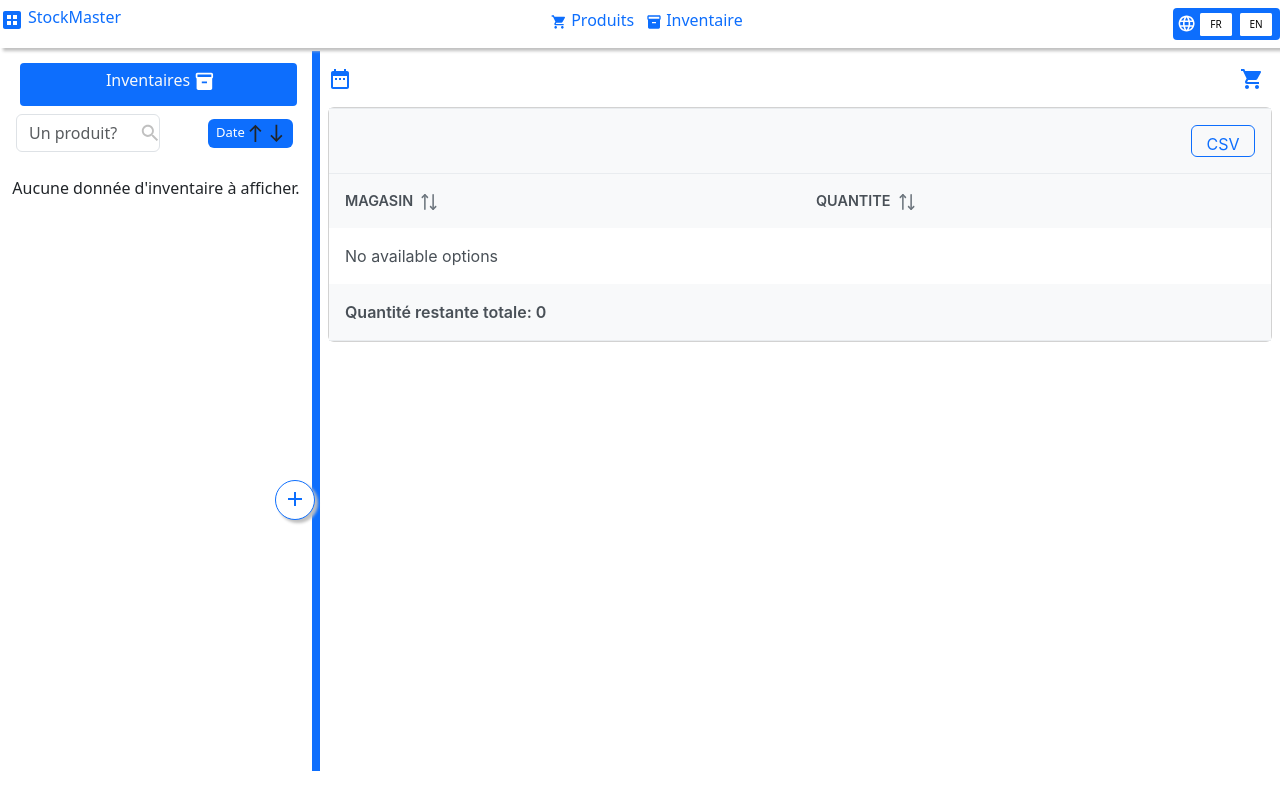
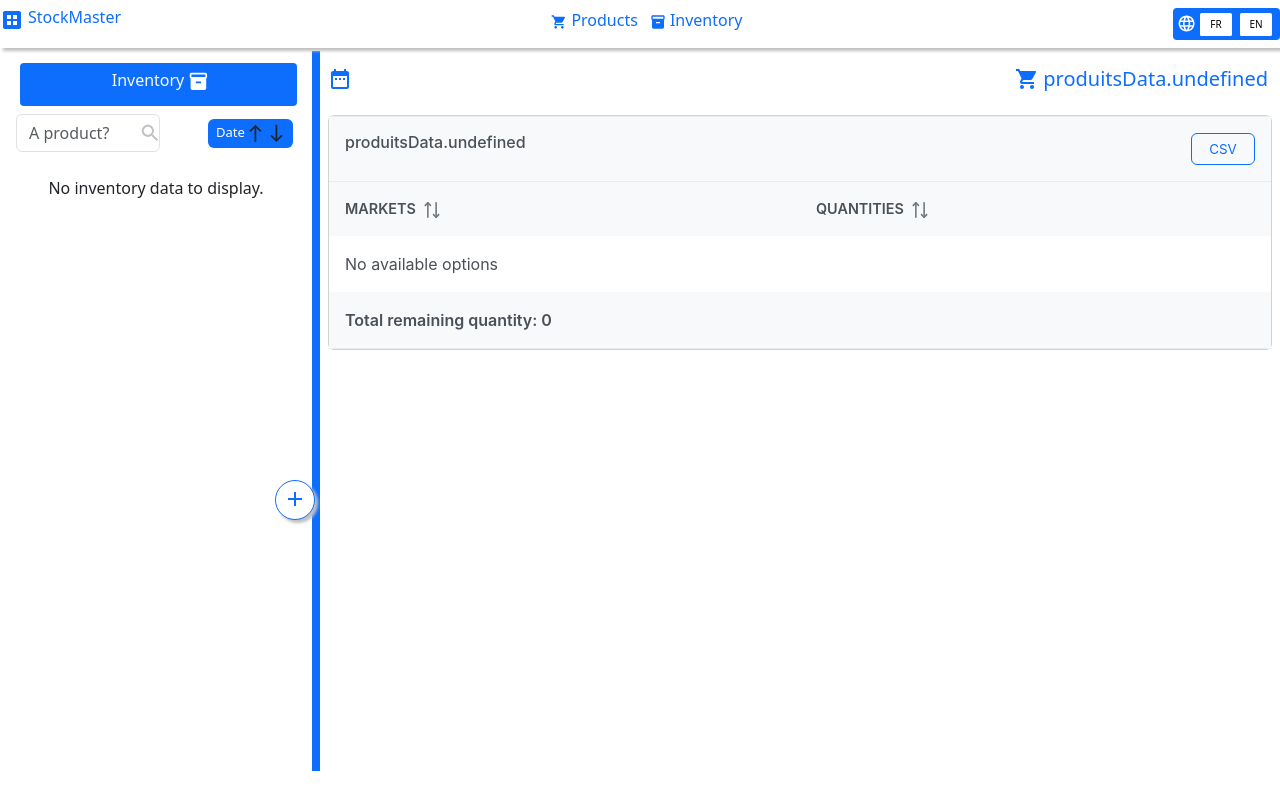
Before and after one commit to OziasMelchisedeck/evoSoftInventory, a React (Create React App) app: page /inventaire in a window 1280 px wide. Built offline with nearby package versions, Linux system fonts and the light colour scheme.

Commit message:
mise en place de l'internationalisation et correction des interfaces

```diff
--- a/src/App.tsx
+++ b/src/App.tsx
@@ -3,6 +3,7 @@ import './App.css';
 import StoreIcon from '@mui/icons-material/Store';
 import DriveFileRenameOutlineIcon from '@mui/icons-material/DriveFileRenameOutline';
 import LocationOnIcon from '@mui/icons-material/LocationOn';
+import { useTranslation } from 'react-i18next';
 
 //interface entité magasin
 interface Magasin{
@@ -16,18 +17,19 @@ const magasinsList: Magasin[] = magasins;
 
 
 function App() {
+  const { t, i18n } = useTranslation();
   // localStorage.removeItem("inventaires"); //pour reinitialiser le stockage des inventaires
   return (
   <div className='app text-center'>
     <span className='text-primary h5 mt-4 mx-2'>{magasinsList.length}</span>
-    <span className='text-primary h5 mt-4'>Magasins</span>
+    <span className='text-primary h5 mt-4'>{t('app.title')}</span>
     <div className="contenu d-flex justify-content-evenly mt-3">
        {magasinsList.map((magasin) =>(
         <div key={magasin.id} className='d-flex flex-column align-items-center col-12 col-md-3 magasin'>
           <StoreIcon style={{fontSize: '10rem', fill: 'var(--principal-color)' }}/>
           <div className='d-flex'>
             <DriveFileRenameOutlineIcon style={{fontSize: '1.2rem', fill: 'black' }}/>
-            <span className='h6'>{magasin.nom}</span>
+            <span className='h6'>{t(`magasin.${magasin.nom}`)}</span>
           </div>
           <div className='d-flex'>
             <LocationOnIcon style={{fontSize: '1.2rem', fill: 'black' }}/>
--- a/src/components/nav-bar/inventaire-form/form.tsx
+++ b/src/components/nav-bar/inventaire-form/form.tsx
@@ -10,6 +10,7 @@ import {TextField,MenuItem} from '@mui/material';
 import produits from '../../../data/produits';
 import magasins from '../../../data/magasin';
 import { useNavigate } from 'react-router-dom';
+import { useTranslation } from 'react-i18next';
 
 
 interface Inventaire{
@@ -34,6 +35,7 @@ const magasinsList: Magasin[] = magasins;
 const produitsList :Produit[] = produits;
 
 function Formulaire(){
+    const { t, i18n } = useTranslation();
     function getCurrentDate() { //obtenir la date du jour
     const dateOfToday = new Date();
     const year = dateOfToday.getFullYear();
@@ -90,6 +92,7 @@ function Formulaire(){
         setInventaires(inventaires);
         localStorage.setItem('inventaires',JSON.stringify(inventaires))
         setOpen(true);
+        setError(false);
      }
      else{
         setError(true)
@@ -113,8 +116,7 @@ function Formulaire(){
                   <CloseIcon fontSize="inherit" />
                 </IconButton>
               }
-            >
-                        Inventaire ajouté avec success!
+            >{t('addInventaire.alertSuccessMessage')}
             </Alert>
             </Collapse>
 
@@ -132,13 +134,12 @@ function Formulaire(){
                   <CloseIcon fontSize="inherit" />
                 </IconButton>
               }
-            >
-                        Formulaire incorrect! Vérifier que les stocks sont renseignés!
+            >{t('addInventaire.alertErrorMessage')}
             </Alert>
             </Collapse>
-            <span className='text-primary h6 my-2'>Nouvel Inventaire</span>
+            <span className='text-primary h6 my-2'>{t("addInventaire.titlePage")}</span>
             <form className='d-flex flex-column p-3 form-contain'>
-                <div className='text-center my-3'><span className='text-primary p-2 h6 title'>Informations du produit</span></div>
+                <div className='text-center my-3'><span className='text-primary p-2 h6 title'>{t("addInventaire.infoTitle")}</span></div>
                 <div className='d-flex justify-content-between align-items-center'>
                 <label htmlFor="date">Date</label>
                 <TextField
@@ -152,21 +153,21 @@ function Formulaire(){
                     />
                 </div>
                 <div className='d-flex justify-content-between  align-items-center'>
-                    <label htmlFor="produit">Produit</label>
+                    <label htmlFor="produit">{t("addInventaire.produit")}</label>
                     <Select className='control m-1'
                         value={produitId}
                         onChange={(e) => setProduitId(e.target.value)}
                         required>
                         {produitsList.map((produit) => (
-                            <MenuItem key={produit.id} value={produit.id}>{produit.nom}</MenuItem>
+                            <MenuItem key={produit.id} value={produit.id}>{t(`produitsData.${produit.nom}`)}</MenuItem>
                         ))}
                     </Select>
                 </div>
-                <div className='text-center my-3'><span className='text-primary h6 title p-2'>Stock en magasin</span></div>
+                <div className='text-center my-3'><span className='text-primary h6 title p-2'>{t("addInventaire.magasinTitle")}</span></div>
                 <div className='d-flex justify-content-between align-items-center'>
                     {magasinsList.map((magasin)=>(
                         <div key={magasin.id} className='d-flex flex-column'>
-                            <label>{magasin.nom}</label>
+                            <label>{t(`magasin.${magasin.nom}`)}</label>
                             <TextField
                                 className='m-1'
                                 disabled
@@ -174,7 +175,7 @@ function Formulaire(){
                             />
                             <TextField
                                 className='m-1'
-                                label="quantite"
+                                label={t("addInventaire.quantite")}
                                 variant="outlined"
                                 type="number"
                                 value={stock[magasin.id] || ''}
@@ -186,14 +187,14 @@ function Formulaire(){
                                 }
                                 required
                             />
-                            {error && <span className="text-danger">*Champ invalide(vide ou négatif)</span>}
+                            {error && <span className="text-danger">{t('addInventaire.errorMessage')}</span>}
                         </div>
                     ))}
                 </div>
                 <div className='d-flex justify-content-center'>
                     <button onClick={(e) =>{e.preventDefault(); submit()}} className='d-flex btn btn-primary align-items-center justify-content-center add my-3'>
-                        <span className='mx-1 h6'>Ajouter</span>
-                        <Inventory2Icon className='mx-1' style={{ cursor:'pointer', fontSize: '1.2rem', fill: 'white' }}/>
+                        <span className='mx-1 h6'>{t("addInventaire.ajoutBouton")}</span>
+                        <Inventory2Icon className='mx-1 mb-1' style={{ cursor:'pointer', fontSize: '1.2rem', fill: 'white' }}/>
                     </button>
                 </div>
             </form>
--- a/src/components/nav-bar/nav.tsx
+++ b/src/components/nav-bar/nav.tsx
@@ -4,8 +4,15 @@ import { Link } from 'react-router-dom';
 import Inventory2Icon from '@mui/icons-material/Inventory2';
 import LocalGroceryStoreIcon from '@mui/icons-material/LocalGroceryStore';
 import LanguageIcon from '@mui/icons-material/Language';
+import { useTranslation } from 'react-i18next';
 
 function Nav(){
+    const { t, i18n } = useTranslation();
+
+    function changeLanguage(lng : string){
+        i18n.changeLanguage(lng);
+    }
+
     return (
         <nav className='d-flex py-2 navi justify-content-between'>
             <Link to='' className='d-flex titre link'>
@@ -15,17 +22,17 @@ function Nav(){
             <div className='d-flex'>
                 <Link to='/produits' className='link mx-1'>
                     <LocalGroceryStoreIcon style={{ cursor:'pointer', fontSize: '1rem', fill: 'var(--principal-color)' }}/>
-                    <span className='h6 text-primary mx-1'>Produits</span>
+                    <span className='h6 text-primary mx-1'>{t('navbar.produits')}</span>
                 </Link>
                 <Link to='/inventaire' className='link mx-1'>
                     <Inventory2Icon style={{ cursor:'pointer', fontSize: '1rem', fill: 'var(--principal-color)' }}/>
-                    <span className='h6 text-primary mx-1'>Inventaire</span>
+                    <span className='h6 text-primary mx-1'>{t('navbar.inventaire')}</span>
                 </Link>
             </div>
             <div className='d-flex bg-primary p-1 rounded-1 align-items-center'>
             <LanguageIcon style={{ cursor:'pointer', fontSize: '1.2rem', fill: 'white' }}/>
-                <button className='p-1 mx-1'>FR</button>
-                <button className='p-1 mx-1'>EN</button>
+                <button onClick={() => changeLanguage('fr')} className='p-1 mx-1'>FR</button>
+                <button onClick={() => changeLanguage('en')} className='p-1 mx-1'>EN</button>
             </div>
         </nav>
     )
--- /dev/null
+++ b/src/i18n.js
@@ -0,0 +1,113 @@
+import i18n from "i18next";
+import { initReactI18next } from "react-i18next";
+
+// the translations
+// (tip move them in a JSON file and import them,
+// or even better, manage them separated from your code: https://react.i18next.com/guides/multiple-translation-files)
+const resources = {
+  en: {
+    translation: {
+      "navbar":{
+        "produits":"Products",
+        "inventaire":"Inventory"
+      },
+      "app":{
+        "title":"Markets"
+      },
+      "produits":{
+        "title":"Products"
+      },
+      "inventaire":{
+        "title":"Inventory",
+        "searchPlaceholder":"A product?",
+        "messageEmptyMenu":"No inventory data to display.",
+        "footerTable":"Total remaining quantity:",
+    },
+    "magasin":{
+        "Le Mercunien":"The Mercunien",
+        "Le Bourgeois":"The Bourgeois",
+        "Le Venusien":"The Venusien",
+        "nom":"Markets",
+        "quantite":"Quantities"
+    },
+    "produitsData":{
+        "Pantalon":"Pant",
+        "T-Shirt":"T-Shirt",
+        "Bluson":"Jacket",
+        "Tennis":"Sneakers",
+        "Casquette":"Cap"
+    },
+    "addInventaire":{
+        "titlePage":"New Inventory",
+        "infoTitle":"Product Informations",
+        "magasinTitle":"In-store stock",
+        "ajoutBouton" :"Add",
+        "produit":"Product",
+        "quantite":"quantity",
+        "errorMessage":"*Invalid field (empty or negative)",
+        "alertErrorMessage":"Incorrect form! Please check that the stock information is correctly filled out.",
+        "alertSuccessMessage":"Inventory added successfully!"
+    }
+    }
+  },
+  fr: {
+    translation: {
+        "navbar":{
+            "produits":"Produits",
+            "inventaire":"Inventaire"
+          },
+        "app":{
+            "title":"Magasins"
+          },
+        "produits":{
+            "title":"Produits"
+        },
+        "inventaire":{
+            "title":"Inventaire",
+            "searchPlaceholder":"Un produit?",
+            "messageEmptyMenu":"Aucune donnée d'inventaire à afficher.",
+            "footerTable":"Quantité restante totale:"
+        },
+        "magasin":{
+            "Le Mercunien":"Le Mercunien",
+            "Le Bourgeois":"Le Bourgeois",
+            "Le Venusien":"Le Venusien",
+            "nom":"Magasins",
+            "quantite":"Quantités"
+        },
+        "produitsData":{
+            "Pantalon":"Pantalon",
+            "T-Shirt":"T-Shirt",
+            "Bluson":"Bluson",
+            "Tennis":"Tennis",
+            "Casquette":"Casquette"
+        },
+        "addInventaire":{
+            "titlePage":"Nouvel Inventaire",
+            "infoTitle":"Informations du produit",
+            "magasinTitle":"Stock en magasin",
+            "ajoutBouton" :"Ajouter",
+            "produit":"Produit",
+            "quantite":"quantité",
+            "errorMessage":"*Champ invalide(vide ou négatif)",
+            "alertErrorMessage":"Formulaire incorrect! Vérifier que les stocks sont bien renseignés!",
+            "alertSuccessMessage":"Inventaire ajouté avec success!",
+        }
+    }
+  }
+};
+
+i18n
+  .use(initReactI18next) // passes i18n down to react-i18next
+  .init({
+    resources,
+    lng: "en", // language to use, more information here: https://www.i18next.com/overview/configuration-options#languages-namespaces-resources
+    // you can use the i18n.changeLanguage function to change the language manually: https://www.i18next.com/overview/api#changelanguage
+    // if you're using a language detector, do not define the lng option
+
+    interpolation: {
+      escapeValue: false // react already safes from xss
+    }
+  });
+
+  export default i18n;
--- a/src/index.tsx
+++ b/src/index.tsx
@@ -14,6 +14,7 @@ import {BrowserRouter as Router, Route, Routes } from 'react-router-dom';
 import ProductPage from './pages/products-page/productPage';
 import InventairePage from './pages/inventaire-page/inventaire';
 import Formulaire from './components/nav-bar/inventaire-form/form';
+import './i18n';
 
 
 const root = ReactDOM.createRoot(
--- a/src/pages/inventaire-page/inventaire.css
+++ b/src/pages/inventaire-page/inventaire.css
@@ -64,5 +64,5 @@
 .export{
     width: 4rem;
     height: 2rem;
-    font-size: medium;
+    font-size:smaller;
 }
--- a/src/pages/inventaire-page/inventaire.tsx
+++ b/src/pages/inventaire-page/inventaire.tsx
@@ -14,6 +14,7 @@ import { DataTable } from 'primereact/datatable';
 import { Column } from 'primereact/column';
 import { Tooltip } from 'primereact/tooltip';
 import magasins from '../../data/magasin';
+import { useTranslation } from 'react-i18next';
 
 
 interface Inventaire{
@@ -42,15 +43,11 @@ interface Produit{
 const produitsList :Produit[] = produits;
 const magasinsList :Magasin[] = magasins;
 
-// paramétrage du datatable
-const cols = [
-    {field:'magasin',name:'magasin'},
-    {field:'quantite', name:'quantite'}
-]
 
 let inventaireListCopie :Inventaire[];
 
 function InventairePage(){
+    const { t, i18n } = useTranslation();
     //recupérer les inventaires
     const [inventaireList, setInventaireList] = useState<Inventaire[]>([]);
     const [currentInventaire, setCurrentInventaire] = useState<Inventaire>();
@@ -101,20 +98,24 @@ function InventairePage(){
         };
     })
     : [];
-// console.log(currentStock);
-//autres options du datatable
+    // console.log(currentStock);
+    // paramétrage du datatable
+    const cols = [
+        {field:'magasin',name:t("magasin.nom")},
+        {field:'quantite', name:t("magasin.quantite")}
+    ]
     const exportCSV = (selectionOnly : any) => {
         dt.current?.exportCSV({ selectionOnly });
     };
     const header = (
         <div className='d-flex justify-content-between'>
-            <span className='h6'>{produitsList.find((produit)=>produit.id === currentInventaire?.produitId)?.nom}</span>
+            <span className='h6'>{t(`produitsData.${produitsList.find((produit) => produit.id === currentInventaire?.produitId)?.nom}`)}</span>
             <span className='h6'>{currentInventaire?.date}</span>
             <button className='rounded btn btn-outline-primary export' onClick={() => exportCSV(false)} data-pr-tooltip="CSV">CSV </button>
         </div>
     )
     const footer = (
-        <div>{`Quantité restante totale: ${currentStock.reduce((total, stock) => total + stock.quantite, 0)}`}</div>
+        <div>{`${t("inventaire.footerTable")} ${currentStock.reduce((total, stock) => total + stock.quantite, 0)}`}</div>
     )
 
     return(
@@ -122,13 +123,13 @@ function InventairePage(){
             <div className='side col-3 d-flex flex-column'>
                 <div className='d-flex entete flex-column mx-2 p-2'>
                     <div className='header d-flex justify-content-center rounded-1 flex-wrap bg-primary mx-1 my-1 p-2'>
-                            <span className='h6 mx-1 text-light'>Inventaires</span>
+                            <span className='h6 mx-1 text-light'>{t('inventaire.title')}</span>
                             <Inventory2Icon style={{ cursor:'pointer', fontSize: '1.3rem', fill: 'white' }}/>
                     </div>
                     <div className='d-flex justify-content-between align-items-center flex-wrap mt-1'>
                             <div className='d-flex align-items-center'>
                                 <input type='search'
-                                    placeholder="Un produit?"
+                                    placeholder={t('inventaire.searchPlaceholder')}
                                     className='recherche form-control'
                                     value={searchProduct}
                                     onChange={(e) => search(e.target.value)}
@@ -157,14 +158,14 @@ function InventairePage(){
                             <div>
                                 <LocalGroceryStoreIcon style={{ fontSize: '1.3rem', fill: 'var(--principal-color)' }} />
                                 <span className='text-primary'>
-                                    {produitsList.find((produit) => produit.id === inventaire.produitId)?.nom}
+                                    {t(`produitsData.${produitsList.find((produit) => produit.id === inventaire.produitId)?.nom}`)}
                                 </span>
                             </div>
                         </div>
                     ))
                 ) : (
                     <div className='mt-3 text-center h6'>
-                        Aucune donnée d'inventaire à afficher.
+                        {t("inventaire.messageEmptyMenu")}
                     </div>
         )}
                </div>
@@ -180,7 +181,7 @@ function InventairePage(){
                     </div>
                     <div className='d-flex'>
                         <LocalGroceryStoreIcon style={{fontSize: '1.5rem', fill: 'var(--principal-color)' }}/>
-                        <span className='h5 mx-1 text-primary'>{produitsList.find((produit)=>produit.id === currentInventaire?.produitId)?.nom}</span>
+                        <span className='h5 mx-1 text-primary'>{t(`produitsData.${produitsList.find((produit) => produit.id === currentInventaire?.produitId)?.nom}`)}</span>
                     </div>
                 </div>
                 <div className="card">
--- a/src/pages/products-page/productPage.tsx
+++ b/src/pages/products-page/productPage.tsx
@@ -3,6 +3,7 @@ import './productPage.css';
 import LocalGroceryStoreIcon from '@mui/icons-material/LocalGroceryStore';
 import DriveFileRenameOutlineIcon from '@mui/icons-material/DriveFileRenameOutline';
 import MonetizationOnIcon from '@mui/icons-material/MonetizationOn';
+import { useTranslation } from 'react-i18next';
 
 // interface entite produit
 interface Produit{
@@ -13,10 +14,11 @@ interface Produit{
 const produitsList :Produit[] = produits;
 
 function ProductPage(){
+    const { t, i18n } = useTranslation();
     return(
         <div className='text-center product'>
              <span className='text-primary h5 mt-4 mx-2'>{produitsList.length}</span>
-            <span className='text-primary h5 mt-4'>Produits</span>
+            <span className='text-primary h5 mt-4'>{t('produits.title')}</span>
             <div className="contenu d-flex flex-wrap justify-content-evenly mt-3">
                 {produitsList.map((produit) =>(
                     <div key={produit.id} className='d-flex align-items-center justify-content-between p-2 m-2 rounded-1 produit'>
@@ -24,7 +26,7 @@ function ProductPage(){
                         <div className='d-flex flex-column p-1 justify-content-center description'>
                             <div className='d-flex'>
                                 <DriveFileRenameOutlineIcon style={{fontSize: '1.2rem', fill: 'black' }}/>
-                                <span>{produit.nom}</span>
+                                <span>{t(`produitsData.${produit.nom}`)}</span>
                             </div>
                             <div className='d-flex'>
                                 <MonetizationOnIcon style={{fontSize: '1.2rem', fill: 'black' }}/>
```
